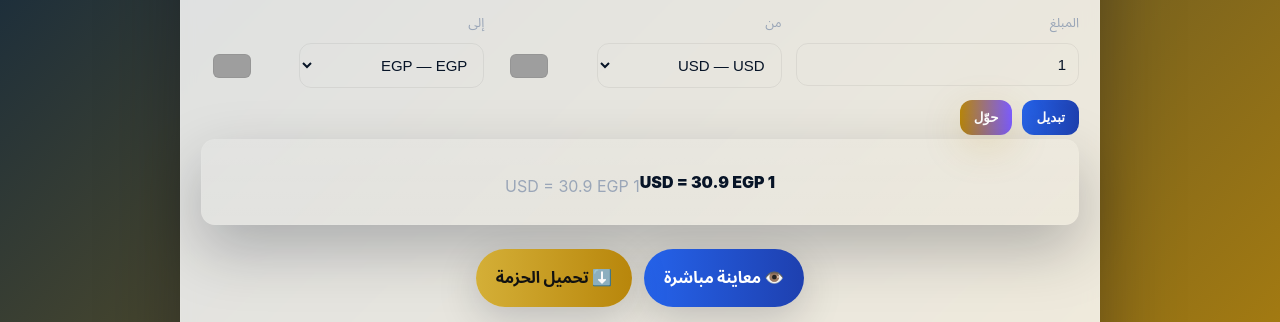
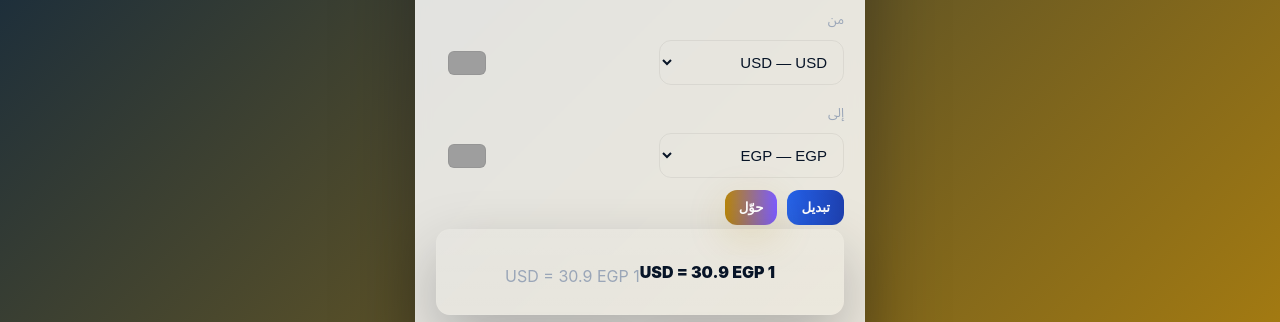
Before and after one commit to MagidNemr/currency-converter, a plain HTML site: page index.html in a window 1280 px wide. Shown: the part 216-538 px from the top of the page. Drawn offline with Linux system fonts and the light colour scheme; no server answers; grey boxes are pictures that could not be loaded.

Commit message:
Update styles.css

```diff
--- a/styles.css
+++ b/styles.css
@@ -4,7 +4,7 @@
 [data-theme="light"]{--bg-start:#0c2540;--bg-end:#b8860b;--panel:rgba(255,255,255,0.85);--muted:var(--muted-light);--text:#071427}
 *{box-sizing:border-box}html,body{height:100%;margin:0;font-family:Inter, 'Noto Sans Arabic', system-ui;-webkit-font-smoothing:antialiased}
 body{display:flex;align-items:center;justify-content:center;padding:28px;background:linear-gradient(135deg,var(--bg-start),var(--bg-end));color:var(--text);transition:background .45s ease}
-.card{width:100%;max-width:920px;border-radius:18px;padding:60px 20px 20px 20px;;box-shadow:0 30px 80px rgba(2,6,23,0.35);backdrop-filter:blur(8px);border:1px solid rgba(255,255,255,0.04);animation:enter .7s ease;background:var(--panel)}
+.card{width:100%;max-width:450px;border-radius:18px;padding:60px 20px 20px 20px;;box-shadow:0 30px 80px rgba(2,6,23,0.35);backdrop-filter:blur(8px);border:1px solid rgba(255,255,255,0.04);animation:enter .7s ease;background:var(--panel)}
 @keyframes enter{from{opacity:0;transform:translateY(18px)}to{opacity:1;transform:none}}
 .top{display:flex;align-items:center;justify-content:space-between;gap:12px;margin-bottom:8px}
 .brand{display:flex;gap:14px;align-items:center}
```
